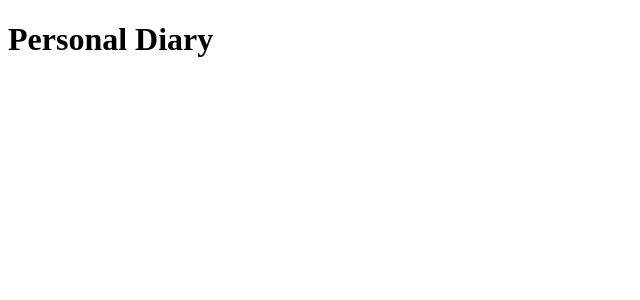
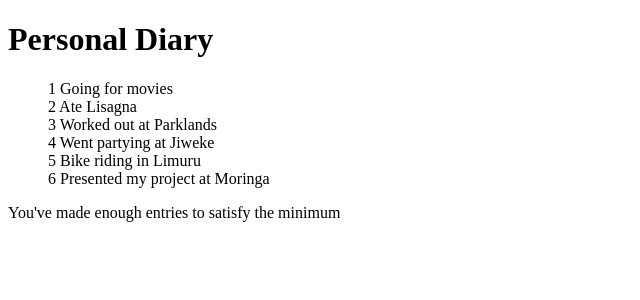
Before and after one commit to Turi-byte/Diary, an Angular app: page / in a window 1280 px wide. Shown: the top 300 px of the page, without its empty margins (0-640 px from the left). Built offline with nearby package versions, Linux system fonts and the light colour scheme.

Commit message:
Adds conditional element for when enough entries are made

```diff
--- a/src/app/app.component.css
+++ b/src/app/app.component.css
@@ -0,0 +1,3 @@
+li{
+    list-style: none;
+}
--- a/src/app/app.component.html
+++ b/src/app/app.component.html
@@ -3,9 +3,11 @@
   <h1>
     Personal Diary
   </h1>
-  <ul>
+  <ul style=":none">
     <li *ngFor='let entry of entries'>
-      {{entry}}
+      {{entry.id}}
+      {{entry.title }}
     </li>
   </ul>
+  <p *ngIf='entries.length > 5'>You've made enough entries to satisfy the minimum</p>
 </div>
--- a/src/app/app.component.ts
+++ b/src/app/app.component.ts
@@ -7,7 +7,7 @@ import { Entry } from './entry'
   styleUrls: ['./app.component.css']
 })
 export class AppComponent {
-  entriesEntry = [
+  entries:Entry = [
     {id:1, title:'Going for movies'},
     {id:2, title:'Ate Lisagna'},
     {id:3, title:'Worked out at Parklands'},
```
